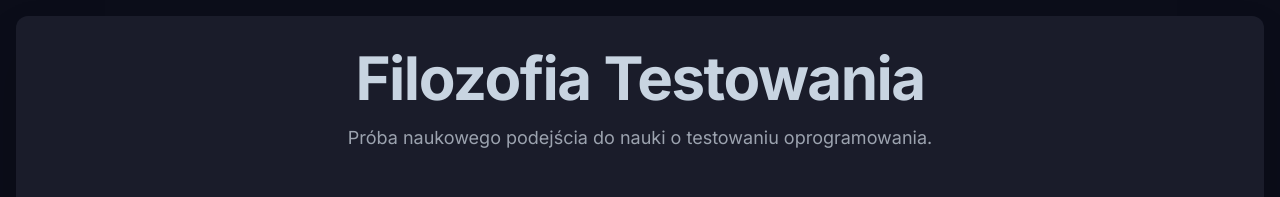
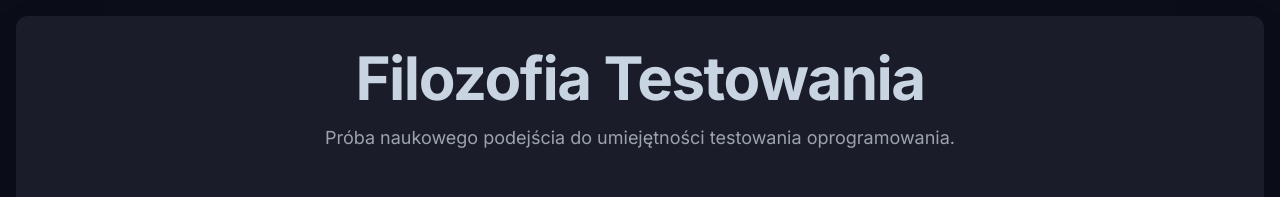
Before and after one commit to Pawel-Zygler/filoqa, a plain HTML site: page index.html in a window 1280 px wide. Shown: the top 197 px of the page. Drawn offline with nearby package versions, Linux system fonts and the light colour scheme.

Commit message:
fix: typo

```diff
--- a/index.html
+++ b/index.html
@@ -26,7 +26,7 @@
             <!-- Header Section -->
             <header class="text-center mb-12">
                 <h1 class="text-5xl md:text-6xl font-extrabold text-[#c8d4e1] tracking-tight mb-4">Filozofia Testowania</h1>
-                <p class="text-lg text-[#9ca3af] max-w-2xl mx-auto">Próba naukowego podejścia do nauki o testowaniu oprogramowania.</p>
+                <p class="text-lg text-[#9ca3af] max-w-2xl mx-auto">Próba naukowego podejścia do umiejętności testowania oprogramowania.</p>
             </header>
 
             <!-- Language Switcher -->
```
